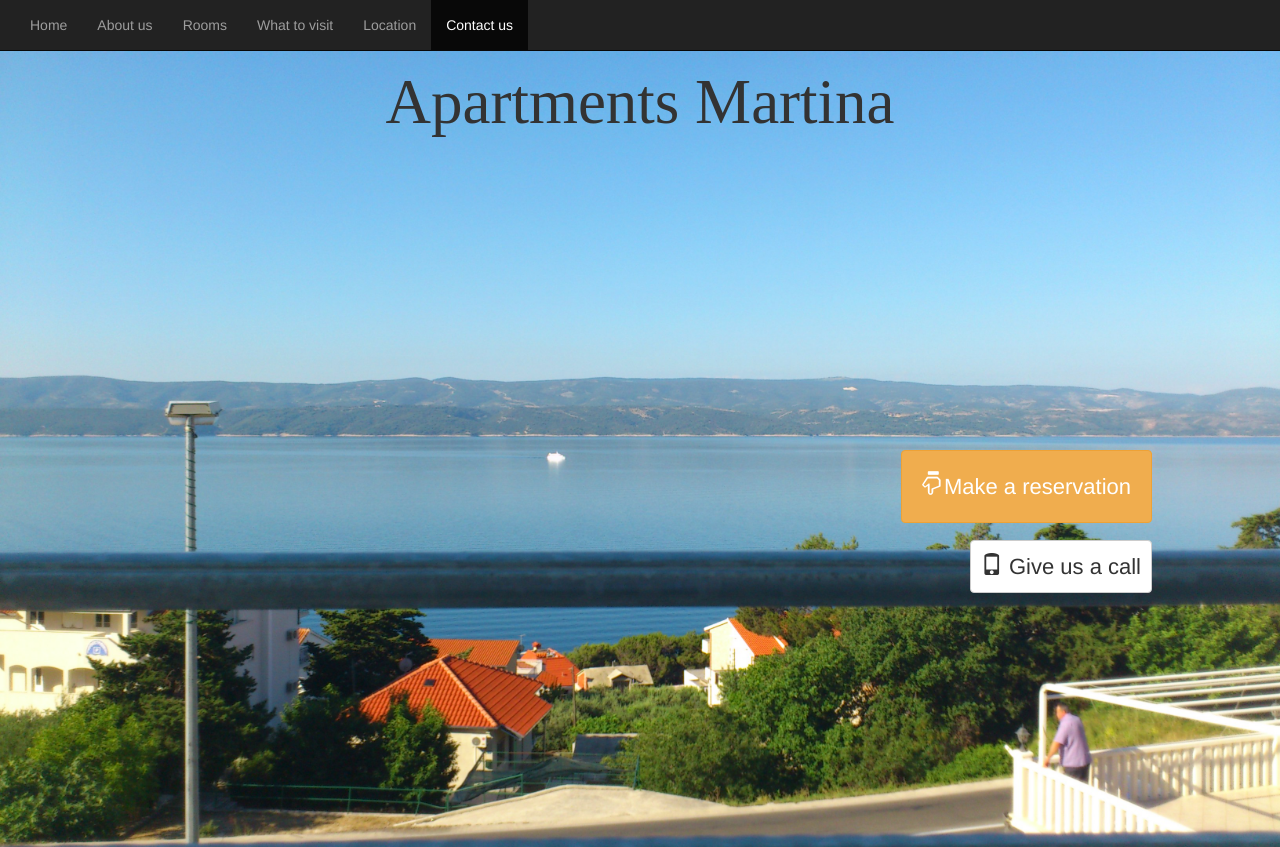
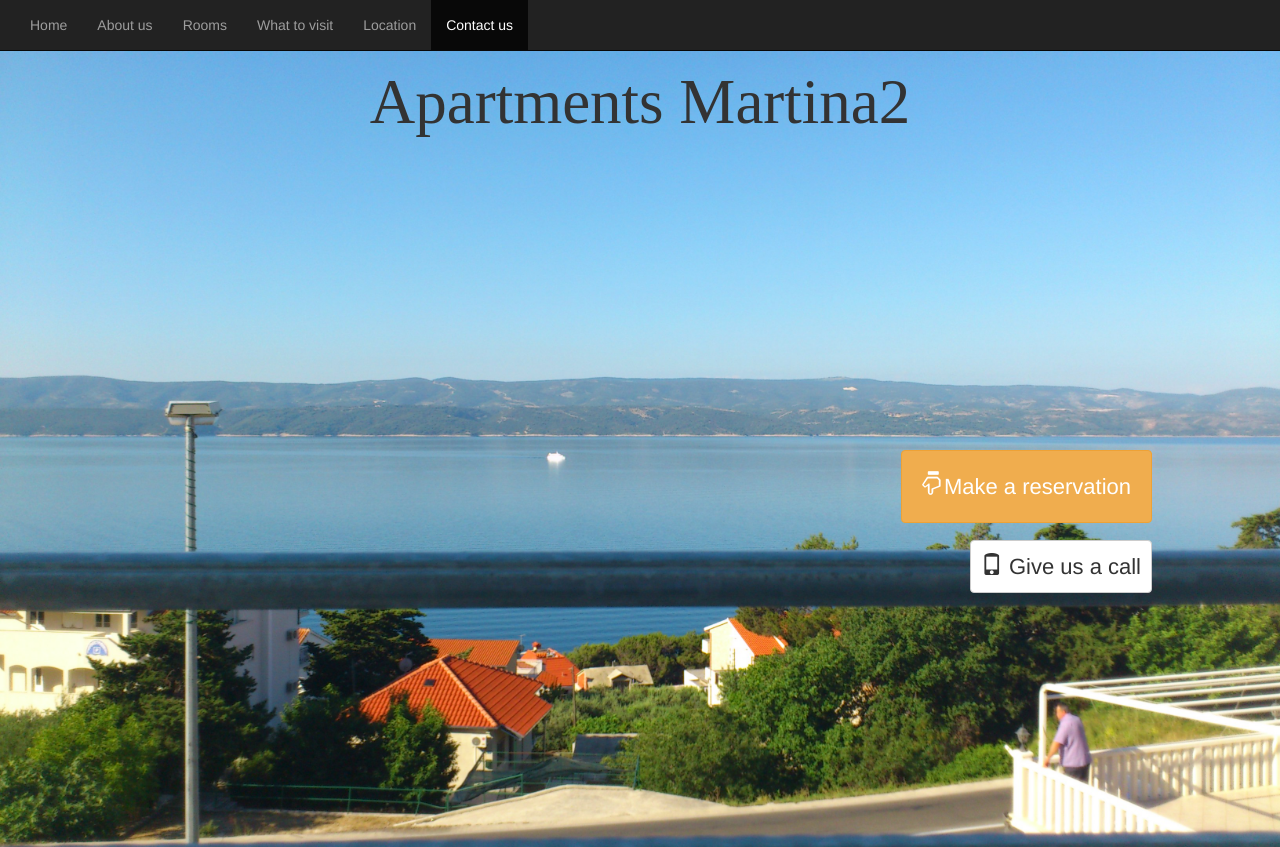
Before and after one commit to zenjara/Project_1, a plain HTML site: page project1_web/index.html in a window 1280 px wide. Shown: the top 847 px of the page. Drawn offline with nearby package versions, Linux system fonts and the light colour scheme; a web font is replaced by a local one.

Commit message:
promjena

```diff
--- a/project1_web/index.html
+++ b/project1_web/index.html
@@ -51,7 +51,7 @@
         <!--  JUMBOTRON  -->
             <div class="container-fluid jumbotron " id="home">
 
-                <h1 class="text-center" id="title">Apartments Martina</h1>
+                <h1 class="text-center" id="title">Apartments Martina2</h1>
                 <!--<img src="images/plaza_1.jpg" alt="Stanici" id="img1" class="center-block" />-->
                 <a href="#contact" class="btn btn-warning btn-large" id="btn1"><span class="glyphicon glyphicon-hand-down"></span>Make a reservation</a>
                 <a href="#" class="btn btn-large btn-default " id="btn3"><span class="glyphicon glyphicon-phone"></span> Give us a call</a>
```
